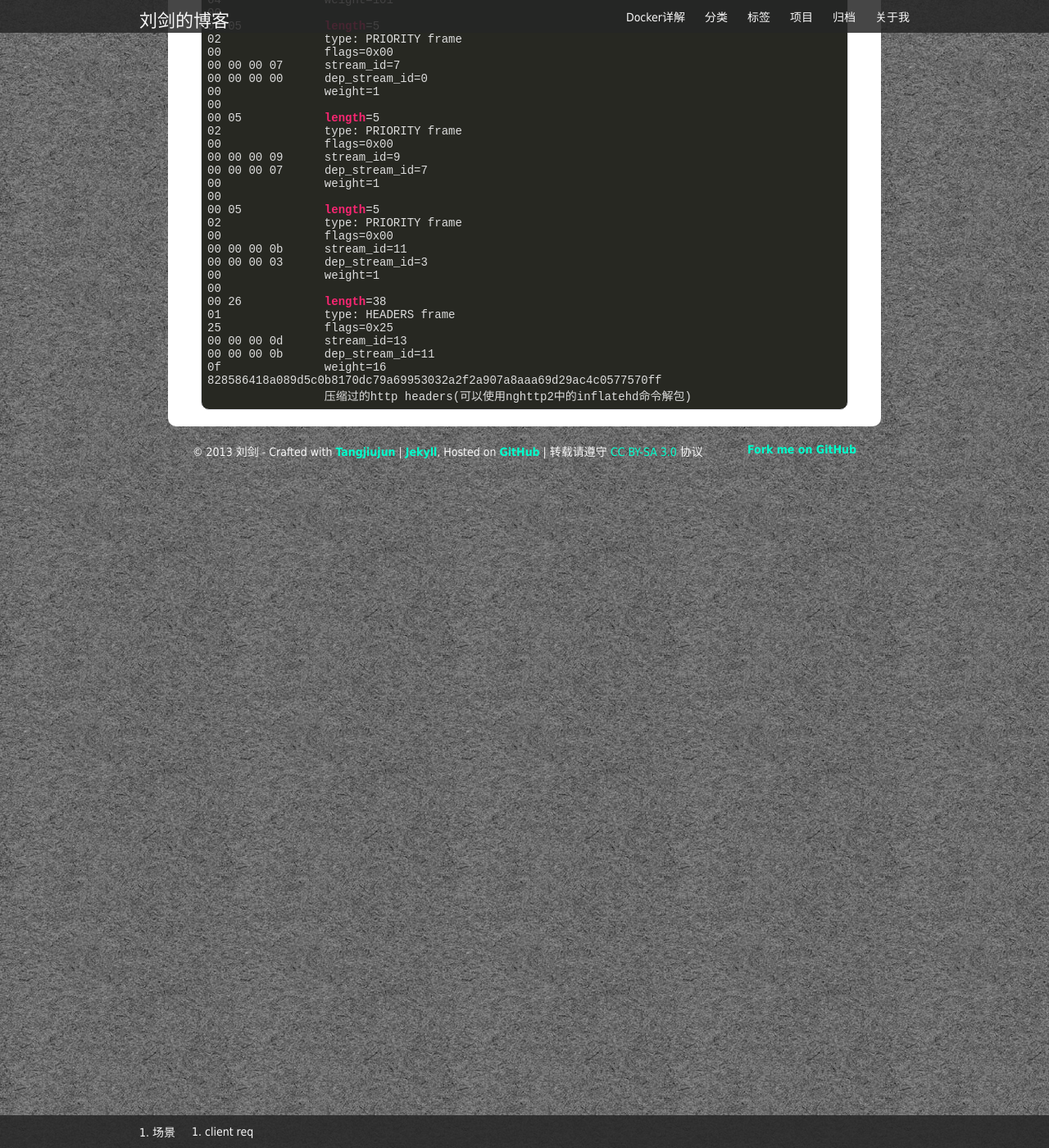
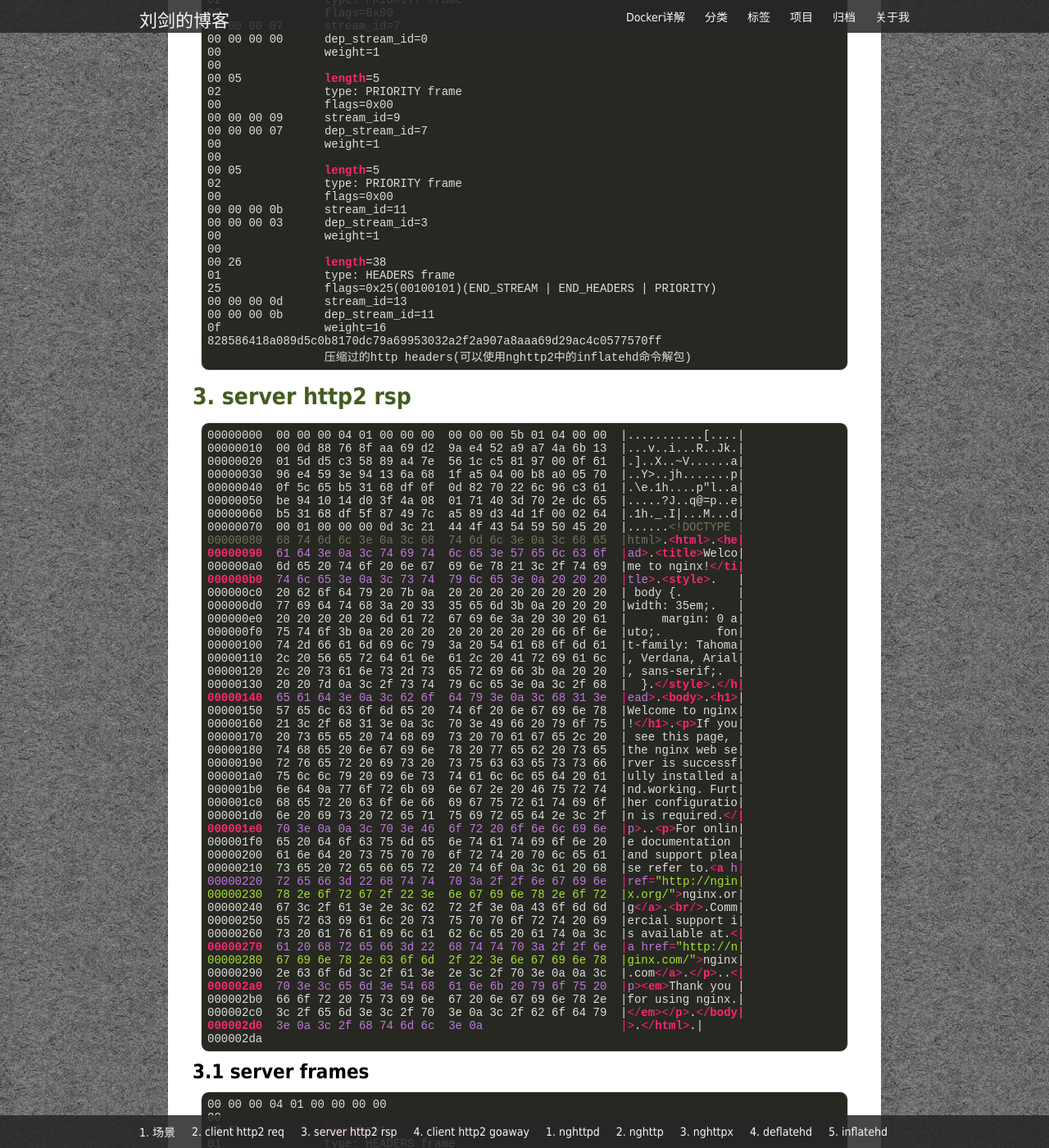
Before and after one commit to lsword/lsword.github.io, a Jekyll site: the page built from _posts/2016-5-24-http2.md, in a window 1280 px wide and 1400 px high, scrolled down 2817 px. Shown: the whole window at 82% size. Built offline with Jekyll 4.4.1, drawn with Linux system fonts in a browser that asks for light colours; Markdown is read by kramdown in place of the engine named in the settings; comment, search, counter and statistics services are not loaded; some of the changed text lies outside the part shown.

Commit message:
update http2

```diff
--- a/_posts/2016-5-24-http2.md
+++ b/_posts/2016-5-24-http2.md
@@ -110,12 +110,9 @@ description: 本文介绍http2协议
 
 ~~~
 
-### 1. client req
+### 2. client http2 req
 
 ~~~
-[id=1] [ 14.588] send SETTINGS frame <length=6, flags=0x00, stream_id=0>
-          (niv=1)
-          [SETTINGS_MAX_CONCURRENT_STREAMS(0x03):100]
 00000000  50 52 49 20 2a 20 48 54  54 50 2f 32 2e 30 0d 0a  |PRI * HTTP/2.0..|
 00000010  0d 0a 53 4d 0d 0a 0d 0a  00 00 0c 04 00 00 00 00  |..SM............|
 00000020  00 00 03 00 00 00 64 00  04 00 00 ff ff 00 00 05  |......d.........|
@@ -130,7 +127,7 @@ description: 本文介绍http2协议
 000000a2
 ~~~
 
-#### 1.1 client connection preface
+#### 2.1 client connection preface
 
 ~~~
 50 52 49 20 2a 20 48 54  54 50 2f 32 2e 30 0d 0a 0d 0a 53 4d 0d 0a 0d 0a
@@ -138,7 +135,7 @@ description: 本文介绍http2协议
 PRI * HTTP/2.0\r\n\r\nSM\r\n\r\n
 ~~~
 
-#### 1.2 client frames
+#### 2.2 client frames
 
 ~~~
 00
@@ -188,10 +185,156 @@ c8               weight=201
 00
 00 26            length=38
 01               type: HEADERS frame
-25               flags=0x25
+25               flags=0x25(00100101)(END_STREAM | END_HEADERS | PRIORITY)
 00 00 00 0d      stream_id=13
 00 00 00 0b      dep_stream_id=11
 0f               weight=16
 828586418a089d5c0b8170dc79a69953032a2f2a907a8aaa69d29ac4c0577570ff
                  压缩过的http headers(可以使用nghttp2中的inflatehd命令解包)
 ~~~
+
+### 3. server http2 rsp
+
+~~~
+00000000  00 00 00 04 01 00 00 00  00 00 00 5b 01 04 00 00  |...........[....|
+00000010  00 0d 88 76 8f aa 69 d2  9a e4 52 a9 a7 4a 6b 13  |...v..i...R..Jk.|
+00000020  01 5d d5 c3 58 89 a4 7e  56 1c c5 81 97 00 0f 61  |.]..X..~V......a|
+00000030  96 e4 59 3e 94 13 6a 68  1f a5 04 00 b8 a0 05 70  |..Y>..jh.......p|
+00000040  0f 5c 65 b5 31 68 df 0f  0d 82 70 22 6c 96 c3 61  |.\e.1h....p"l..a|
+00000050  be 94 10 14 d0 3f 4a 08  01 71 40 3d 70 2e dc 65  |.....?J..q@=p..e|
+00000060  b5 31 68 df 5f 87 49 7c  a5 89 d3 4d 1f 00 02 64  |.1h._.I|...M...d|
+00000070  00 01 00 00 00 0d 3c 21  44 4f 43 54 59 50 45 20  |......<!DOCTYPE |
+00000080  68 74 6d 6c 3e 0a 3c 68  74 6d 6c 3e 0a 3c 68 65  |html>.<html>.<he|
+00000090  61 64 3e 0a 3c 74 69 74  6c 65 3e 57 65 6c 63 6f  |ad>.<title>Welco|
+000000a0  6d 65 20 74 6f 20 6e 67  69 6e 78 21 3c 2f 74 69  |me to nginx!</ti|
+000000b0  74 6c 65 3e 0a 3c 73 74  79 6c 65 3e 0a 20 20 20  |tle>.<style>.   |
+000000c0  20 62 6f 64 79 20 7b 0a  20 20 20 20 20 20 20 20  | body {.        |
+000000d0  77 69 64 74 68 3a 20 33  35 65 6d 3b 0a 20 20 20  |width: 35em;.   |
+000000e0  20 20 20 20 20 6d 61 72  67 69 6e 3a 20 30 20 61  |     margin: 0 a|
+000000f0  75 74 6f 3b 0a 20 20 20  20 20 20 20 20 66 6f 6e  |uto;.        fon|
+00000100  74 2d 66 61 6d 69 6c 79  3a 20 54 61 68 6f 6d 61  |t-family: Tahoma|
+00000110  2c 20 56 65 72 64 61 6e  61 2c 20 41 72 69 61 6c  |, Verdana, Arial|
+00000120  2c 20 73 61 6e 73 2d 73  65 72 69 66 3b 0a 20 20  |, sans-serif;.  |
+00000130  20 20 7d 0a 3c 2f 73 74  79 6c 65 3e 0a 3c 2f 68  |  }.</style>.</h|
+00000140  65 61 64 3e 0a 3c 62 6f  64 79 3e 0a 3c 68 31 3e  |ead>.<body>.<h1>|
+00000150  57 65 6c 63 6f 6d 65 20  74 6f 20 6e 67 69 6e 78  |Welcome to nginx|
+00000160  21 3c 2f 68 31 3e 0a 3c  70 3e 49 66 20 79 6f 75  |!</h1>.<p>If you|
+00000170  20 73 65 65 20 74 68 69  73 20 70 61 67 65 2c 20  | see this page, |
+00000180  74 68 65 20 6e 67 69 6e  78 20 77 65 62 20 73 65  |the nginx web se|
+00000190  72 76 65 72 20 69 73 20  73 75 63 63 65 73 73 66  |rver is successf|
+000001a0  75 6c 6c 79 20 69 6e 73  74 61 6c 6c 65 64 20 61  |ully installed a|
+000001b0  6e 64 0a 77 6f 72 6b 69  6e 67 2e 20 46 75 72 74  |nd.working. Furt|
+000001c0  68 65 72 20 63 6f 6e 66  69 67 75 72 61 74 69 6f  |her configuratio|
+000001d0  6e 20 69 73 20 72 65 71  75 69 72 65 64 2e 3c 2f  |n is required.</|
+000001e0  70 3e 0a 0a 3c 70 3e 46  6f 72 20 6f 6e 6c 69 6e  |p>..<p>For onlin|
+000001f0  65 20 64 6f 63 75 6d 65  6e 74 61 74 69 6f 6e 20  |e documentation |
+00000200  61 6e 64 20 73 75 70 70  6f 72 74 20 70 6c 65 61  |and support plea|
+00000210  73 65 20 72 65 66 65 72  20 74 6f 0a 3c 61 20 68  |se refer to.<a h|
+00000220  72 65 66 3d 22 68 74 74  70 3a 2f 2f 6e 67 69 6e  |ref="http://ngin|
+00000230  78 2e 6f 72 67 2f 22 3e  6e 67 69 6e 78 2e 6f 72  |x.org/">nginx.or|
+00000240  67 3c 2f 61 3e 2e 3c 62  72 2f 3e 0a 43 6f 6d 6d  |g</a>.<br/>.Comm|
+00000250  65 72 63 69 61 6c 20 73  75 70 70 6f 72 74 20 69  |ercial support i|
+00000260  73 20 61 76 61 69 6c 61  62 6c 65 20 61 74 0a 3c  |s available at.<|
+00000270  61 20 68 72 65 66 3d 22  68 74 74 70 3a 2f 2f 6e  |a href="http://n|
+00000280  67 69 6e 78 2e 63 6f 6d  2f 22 3e 6e 67 69 6e 78  |ginx.com/">nginx|
+00000290  2e 63 6f 6d 3c 2f 61 3e  2e 3c 2f 70 3e 0a 0a 3c  |.com</a>.</p>..<|
+000002a0  70 3e 3c 65 6d 3e 54 68  61 6e 6b 20 79 6f 75 20  |p><em>Thank you |
+000002b0  66 6f 72 20 75 73 69 6e  67 20 6e 67 69 6e 78 2e  |for using nginx.|
+000002c0  3c 2f 65 6d 3e 3c 2f 70  3e 0a 3c 2f 62 6f 64 79  |</em></p>.</body|
+000002d0  3e 0a 3c 2f 68 74 6d 6c  3e 0a                    |>.</html>.|
+000002da
+~~~
+
+#### 3.1 server frames
+
+~~~
+00 00 00 04 01 00 00 00 00
+00
+00 5b            length=91
+01               type: HEADERS frame
+04               flags=0x04(00000100)(END_HEADERS)
+00 00 00 0d      stream_id=13
+88768faa69d29ae452a9a74a6b13015dd5c35889a47e561cc58197000f6196e4593e94136a681fa50400b8a005700f5c65b53168df0f0d8270226c96c361be941014d03f4a080171403d702edc65b53168df5f87497ca589d34d1f
+                 压缩过的http headers(可以使用nghttp2中的inflatehd命令解包)
+00
+02 64
+00               type: DATA frame
+01               flags=0x01
+00 00 00 0d      stream_id=13
+3c 21 ...        response body
+~~~
+
+### 4. client http2 goaway
+
+~~~
+00000000  00 00 08 07 00 00 00 00  00 00 00 00 00 00 00 00  |................|
+00000010  00                                                |.|
+00000011
+
+00
+00 08            length=8
+07               type: GOAWAY frame
+00               flags=0x00
+00 00 00 00      stream_id=00
+00 00 00 00      last_stream_id=0
+00 00 00 00      error_code=NO_ERROR(0x00)
+~~~
+
+## 二. nghttp2
+
+### 1. nghttpd
+### 2. nghttp
+### 3. nghttpx
+### 4. deflatehd
+### 5. inflatehd
+
+inflatehd是nghttp2中提供的对http头进行解压的工具。
+
+用法如下：
+
+~~~
+
+inflatehd
+{
+"context": "request",
+"cases":
+[{ "wire" : "88768faa69d29ae452a9a74a6b13015dd5c35889a47e561cc58197000f6196e4593e94136a681fa50400b8a005700f5c65b53168df0f0d8270226c96c361be941014d03f4a080171403d702edc65b53168df5f87497ca589d34d1f" }
+]
+}
+^D(此次输入ctrl-d结束输入)
+
+以下为输出结果：
+{
+  "cases":
+  [
+{
+  "seq": 0,
+  "wire": "88768faa69d29ae452a9a74a6b13015dd5c35889a47e561cc58197000f6196e4593e94136a681fa50400b8a005700f5c65b53168df0f0d8270226c96c361be941014d03f4a080171403d702edc65b53168df5f87497ca589d34d1f",
+  "headers": [
+    {
+      ":status": "200"
+    },
+    {
+      "server": "nghttpd nghttp2/1.7.1"
+    },
+    {
+      "cache-control": "max-age=3600"
+    },
+    {
+      "date": "Wed, 25 May 2016 02:08:35 GMT"
+    },
+    {
+      "content-length": "612"
+    },
+    {
+      "last-modified": "Fri, 20 May 2016 08:17:35 GMT"
+    },
+    {
+      "content-type": "text/html"
+    }
+  ]
+}
+  ]
+}
+
+~~~
```
